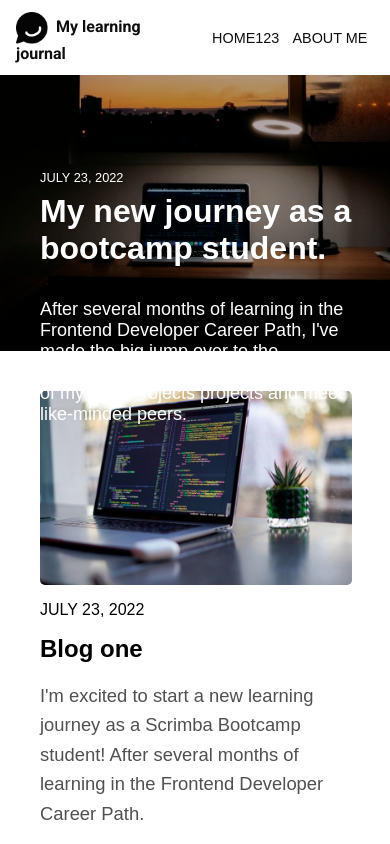
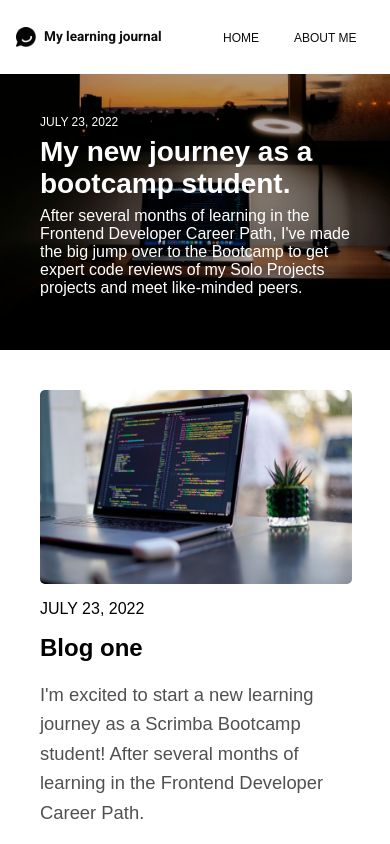
Before and after one commit to nitinmeria/blog-nm, a website: page src/index.html in a window 390 px wide. Shown: the top 844 px of the page. Drawn offline with Linux system fonts and the light colour scheme; a web font is replaced by a local one.

Commit message:
made responsive

```diff
--- a/src/css/style.css
+++ b/src/css/style.css
@@ -21,7 +21,7 @@ li{
     list-style-type: none;
 }
  nav a{
-    font-size: 0.9rem;
+    font-size: 0.75rem;
     text-transform: uppercase;
     font-weight:500;
 }
@@ -35,13 +35,13 @@ nav ul{
     grid-area: main;
     text-align: center;
     vertical-align: middle;
-    font-size: 1rem;
+    font-size: 0.85rem;
     font-family: "Roboto", sans-serif;
     font-weight: bold;
 }
 .main-logo{
-    height: 2rem;
-    width: 2rem;
+    height: 1.25rem;
+    width: 1.25rem;
     vertical-align: middle;
     margin-right: 0.5rem;
 }
@@ -63,28 +63,31 @@ article{
 .hero-section{
     position: relative;
     color: #FFFFFF;
+
 }
 .hero-image{
     width: 100%;
-    /* height: auto; */
+    ;
     position: relative;
 }
 .hero-article{
     position: absolute;
-    top: 20%;
+    top: 0.5%;
 }
 .hero-date{
     text-transform: uppercase;
-    font-size: 0.8rem;
+    font-size: 0.75rem;
     font-weight: 100;
 }
 .hero-article-title{
-    font-size: 2rem;
+    font-size: 1.75rem;
     font-weight: bold;
-    margin-top: 0.5rem;
+    margin: 0.25em 0 0.25em 0;
 }
 .hero-article-desc{
-    font-size: 1.125rem;
+    font-size: 1rem;
+    margin: 0;
+    padding-bottom: 0.5em;
 }
 .post-image{
     width: 100%;
--- a/src/index.html
+++ b/src/index.html
@@ -13,7 +13,7 @@
             <div class="main-title"><a href=#><img class="main-logo" src="images/main-logo.png" alt="My Learning Journal Logo">My learning journal</a></div>
             <nav>
                 <ul>
-                    <li><a href=#>Home123</a></li>
+                    <li><a href=#>Home</a></li>
                     <li><a href=#>About Me</a></li>
                 </ul>
             </nav>
```
